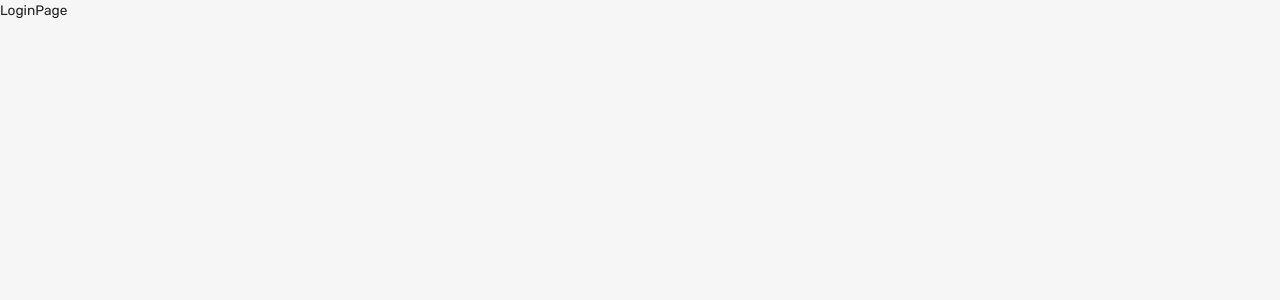
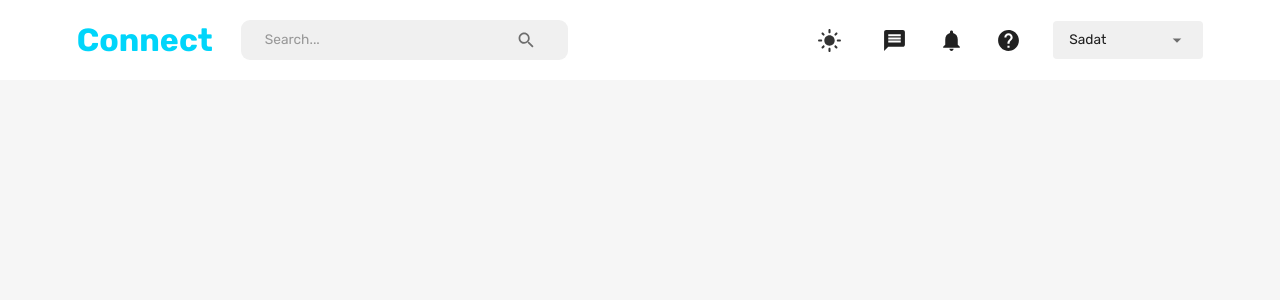
Before and after one commit to TasinTahmid/Social-Media-App-MERN, a React (Create React App) app in the folder client/: page / in a window 1280 px wide. Shown: the top 300 px of the page. Built offline with nearby package versions, Linux system fonts and the light colour scheme.

Commit message:
ninth commit

```diff
--- a/client/src/App.js
+++ b/client/src/App.js
@@ -20,9 +20,9 @@
         <ThemeProvider theme = { theme }>
           <CssBaseline />
           <Routes>
-            <Route path="/" element={<LoginPage />} />
+            {/* <Route path="/" element={<LoginPage />} /> */}
             <Route
-              path="/home" element={ <HomePage/>}
+              path="/" element={ <HomePage/>}
             />
             <Route
               path="/profile/:userId" element={<ProfilePage />}
--- a/client/src/scenes/homePage/index.jsx
+++ b/client/src/scenes/homePage/index.jsx
@@ -1,8 +1,9 @@
-import React from 'react'
+import React from 'react';
+import Navbar from '../navbar';
 
 function HomePage() {
   return (
-    <div>HomePage</div>
+    <Navbar />
   )
 }
 
--- a/client/src/scenes/navbar/index.jsx
+++ b/client/src/scenes/navbar/index.jsx
@@ -1,9 +1,128 @@
-import React from 'react'
+import { useState } from "react";
+import {
+  Box,
+  IconButton,
+  InputBase,
+  Typography,
+  Select,
+  MenuItem,
+  FormControl,
+  useTheme,
+  useMediaQuery,
+} from "@mui/material";
+import {
+  Search,
+  Message,
+  DarkMode,
+  LightMode,
+  Notifications,
+  Help,
+  Menu,
+  Close,
+} from "@mui/icons-material";
+import { useDispatch, useSelector } from "react-redux";
+import { setMode, setLogout } from "../../states";
+import { useNavigate } from "react-router-dom";
+import FlexBetween from "../../components/FlexBetween";
 
 function Navbar() {
+  const [isMobileMenuToggled, setIsMobileMenuToggled] = useState(false);
+  const dispatch = useDispatch();
+  const navigate = useNavigate();
+  const user = useSelector((state) => state.user);
+  const isNonMobileScreens = useMediaQuery("(min-width: 700px)");
+
+  const theme = useTheme();
+  const neutralLight = theme.palette.neutral.light;
+  const dark = theme.palette.neutral.dark;
+  const background = theme.palette.background.default;
+  const primaryLight = theme.palette.primary.light;
+  const alt = theme.palette.background.alt;
+
+  const fullName = `Sadat`;
+  // const fullName = `${user.firstName} ${user.lastName}`;
   return (
-    <div>Navbar</div>
+    <FlexBetween padding="1rem 6%" backgroundColor={alt}>
+      <FlexBetween gap="1.75rem">
+        <Typography
+          fontWeight="bold"
+          fontSize="clamp(1rem, 2rem, 2.25rem)"
+          color="primary"
+          onClick={() => navigate("/home")}
+          sx={{
+            "&:hover": {
+              color: primaryLight,
+              cursor: "pointer",
+            },
+          }}
+        >
+          Connect
+        </Typography>
+
+        {isNonMobileScreens && (
+          <FlexBetween
+            backgroundColor={neutralLight}
+            borderRadius="9px"
+            gap="3rem"
+            padding="0.1rem 1.5rem"
+          >
+            <InputBase placeholder="Search..." />
+            <IconButton>
+              <Search />
+            </IconButton>
+          </FlexBetween>
+        )}
+      </FlexBetween>
+
+      {/* DESKTOP NAV */}
+      {isNonMobileScreens ? (
+        <FlexBetween gap="2rem">
+          <IconButton onClick={() => dispatch(setMode())}>
+            {theme.palette.mode === "dark" ? (
+              <DarkMode sx={{ fontSize: "25px" }} />
+            ) : (
+              <LightMode sx={{ color: dark, fontSize: "25px" }} />
+            )}
+          </IconButton>
+          <Message sx={{ fontSize: "25px" }} />
+          <Notifications sx={{ fontSize: "25px" }} />
+          <Help sx={{ fontSize: "25px" }} />
+          <FormControl variant="standard" value={fullName}>
+            <Select
+              value={fullName}
+              sx={{
+                backgroundColor: neutralLight,
+                width: "150px",
+                borderRadius: "0.25rem",
+                p: "0.25rem 1rem",
+                "& .MuiSvgIcon-root": {
+                  pr: "0.25rem",
+                  width: "3rem",
+                },
+                "& .MuiSelect-select:focus": {
+                  backgroundColor: neutralLight,
+                },
+              }}
+              input={<InputBase />}
+            >
+              <MenuItem value={fullName}>
+                <Typography>{fullName}</Typography>
+              </MenuItem>
+              <MenuItem onClick={() => dispatch(setLogout())}>Log Out</MenuItem>
+            </Select>
+          </FormControl>
+        </FlexBetween>
+      ) : (
+        <IconButton
+          onClick={() => setIsMobileMenuToggled(!isMobileMenuToggled)}
+        >
+          <Menu />
+        </IconButton>
+      )}
+
+
+    </FlexBetween>
   )
 }
 
-export default Navbar
+export default Navbar;
```
